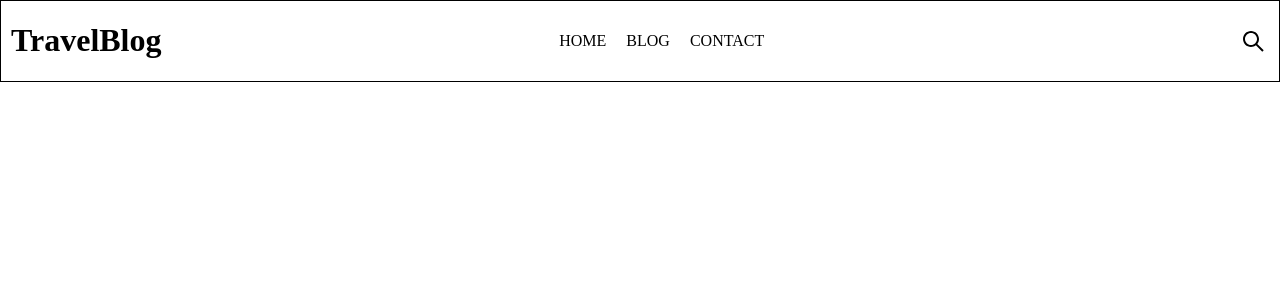
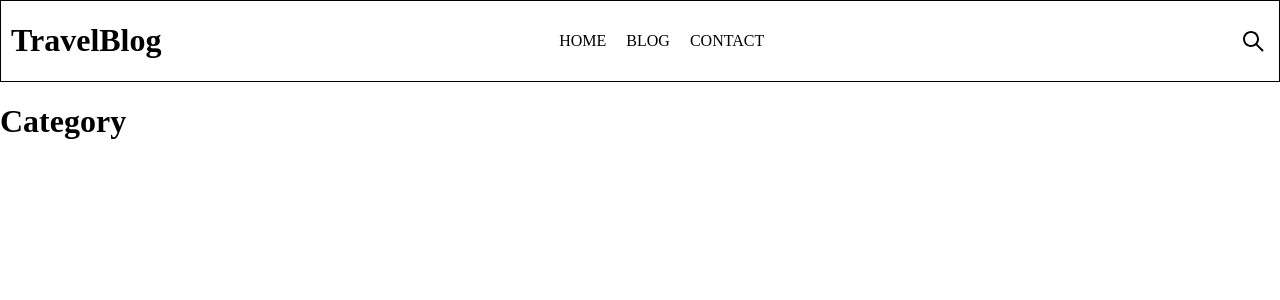
Before and after one commit to GeorgiosDrivas/react-headless-blog, a React (Vite) app: page /blog/category/1 in a window 1280 px wide. Shown: the top 300 px of the page. Built offline with nearby package versions, Linux system fonts and the light colour scheme.

Commit message:
Setup app.tsx for sub-routes

```diff
--- a/src/App.tsx
+++ b/src/App.tsx
@@ -4,6 +4,7 @@ import Home from "./components/Home";
 import Contact from "./components/Contact";
 import Nav from "./components/Nav";
 import Blog from "./components/Blog";
+import CategoryPosts from "./components/CategoryPosts";
 
 export default function App() {
   return (
@@ -14,6 +15,7 @@ export default function App() {
           <Route path="/" element={<Home />} />
           <Route path="/blog" element={<Blog />} />
           <Route path="/contact" element={<Contact />} />
+          <Route path="/blog/category/:category" element={<CategoryPosts />} />
         </Routes>
       </BrowserRouter>
     </>
--- /dev/null
+++ b/src/components/CategoryPosts.tsx
@@ -0,0 +1,7 @@
+export default function CategoryPosts() {
+  return (
+    <>
+      <h1>Category</h1>
+    </>
+  );
+}
```
